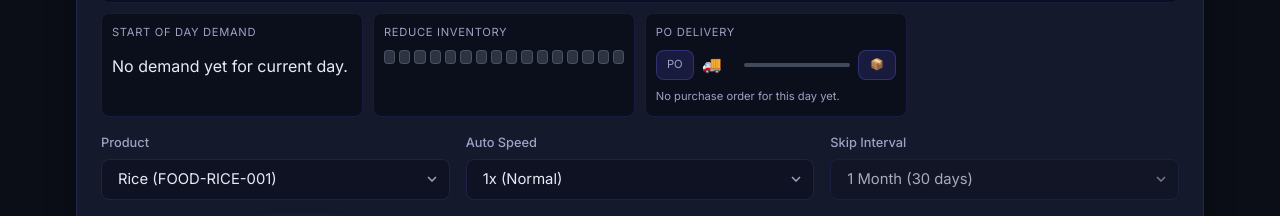
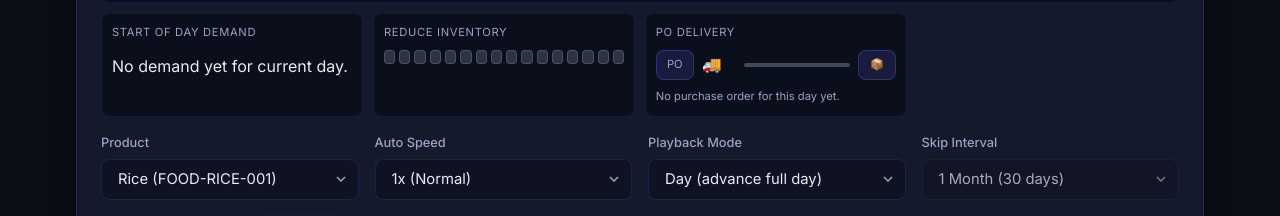
Before and after one commit to JayLao27/Inventory-management, a website built with Vite: page index.html in a window 1280 px wide. Shown: the part 1620-1836 px from the top of the page. Built offline with nearby package versions, Linux system fonts and the light colour scheme.

Commit message:
📦 new: add playback mode selection for day or step advancement

```diff
--- a/index.html
+++ b/index.html
@@ -258,6 +258,13 @@
                 </select>
               </label>
               <label>
+                Playback Mode
+                <select id="playback-advance-mode">
+                  <option value="day" selected>Day (advance full day)</option>
+                  <option value="step">Step (process by process)</option>
+                </select>
+              </label>
+              <label>
                 Skip Interval
                 <select id="playback-skip-interval">
                   <option value="30" selected>1 Month (30 days)</option>
```
Also changed, not shown: dist/index.html.
